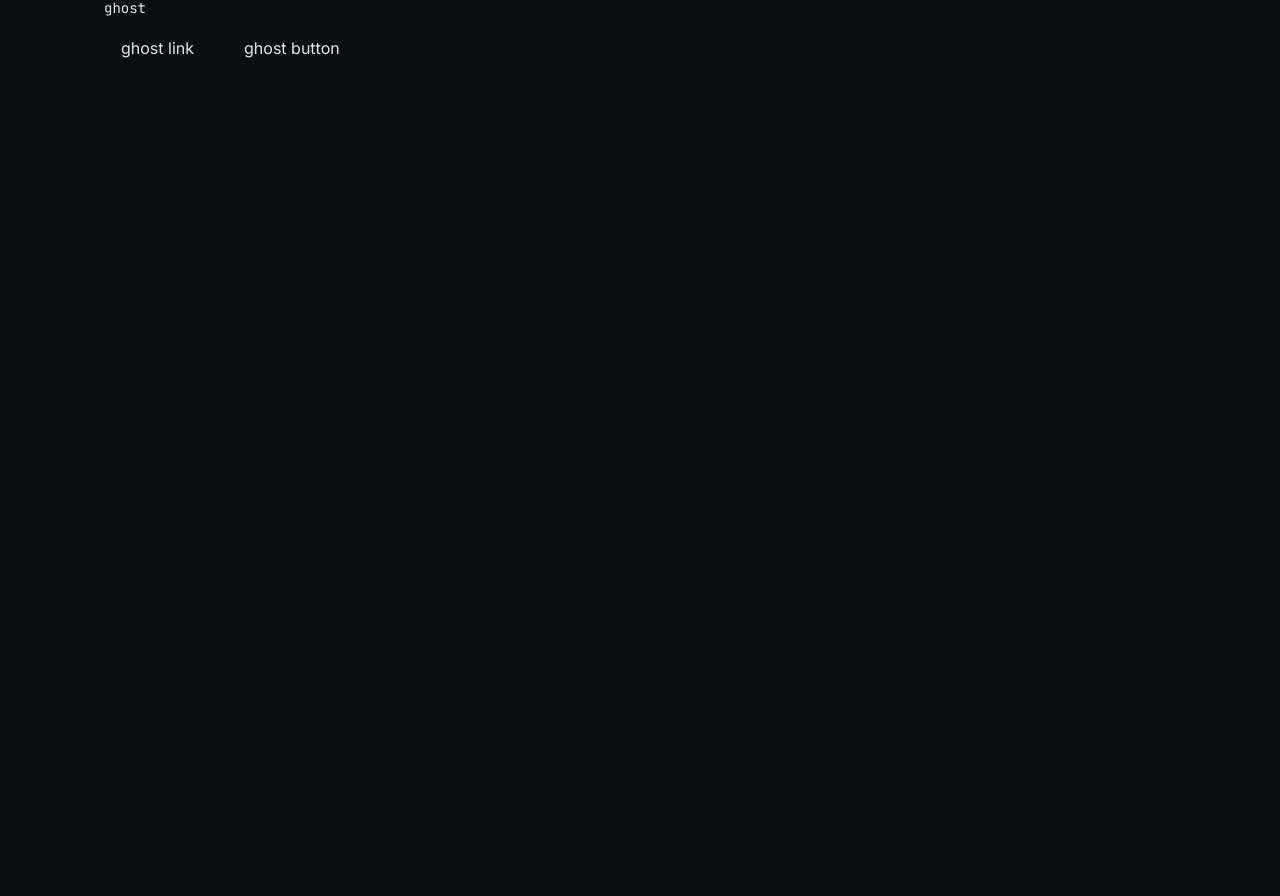
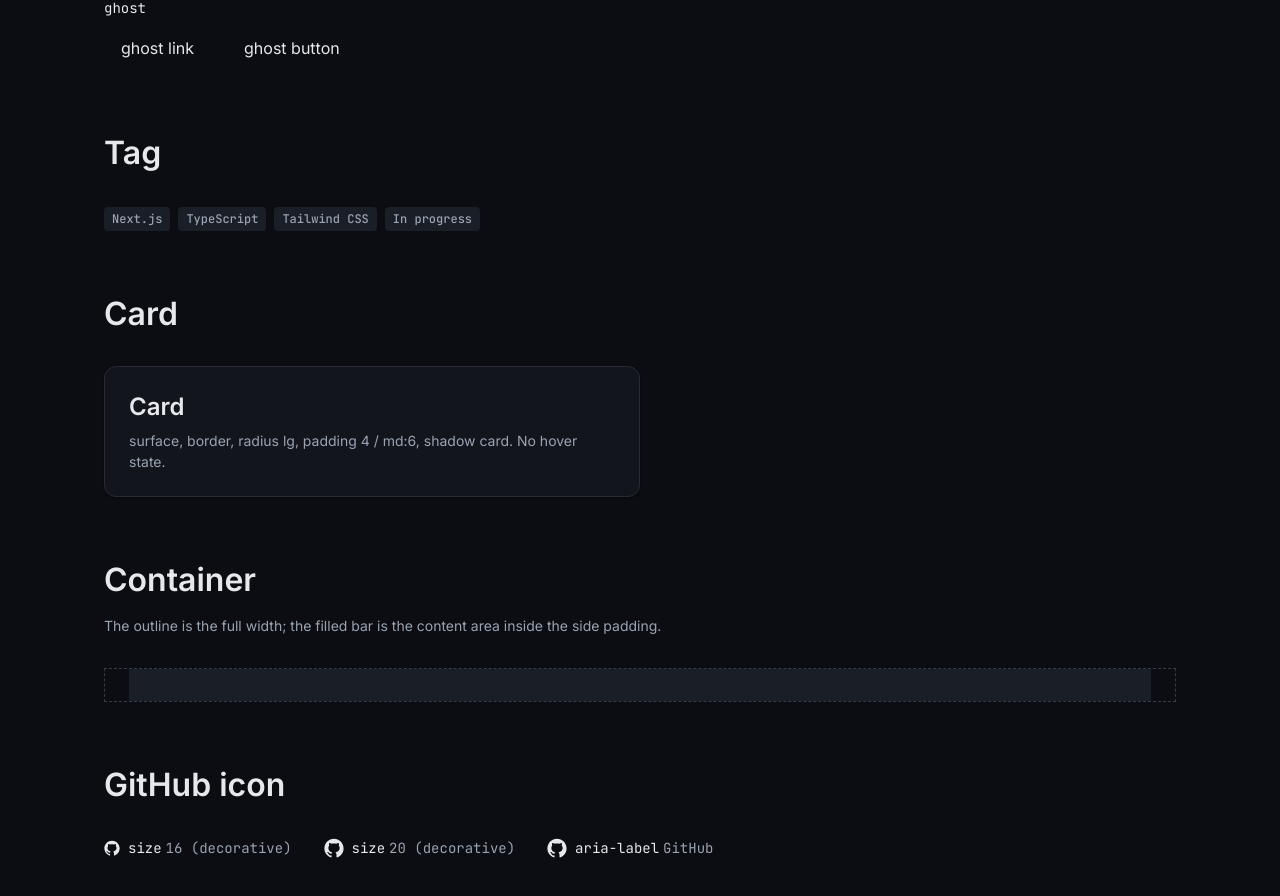
Before and after one commit to PhuwanaiMark24/PhuwanaiMark24.github.io, a Next.js app: page /styleguide in a window 1280 px wide. Shown: the part 2752-3648 px from the top of the page. Before the commit the page ends 2918 px from the top, so only its background shows below. Built offline with nearby package versions, Linux system fonts and the light colour scheme.

Commit message:
feat: add Tag, Card, Container and GitHub icon
Co-Authored-By: Claude Opus 5.5 <noreply@anthropic.com>

```diff
--- a/app/styleguide/page.tsx
+++ b/app/styleguide/page.tsx
@@ -1,5 +1,9 @@
 import type { Metadata } from "next";
 import Button, { type ButtonVariant } from "@/components/ui/Button";
+import Card from "@/components/ui/Card";
+import Container from "@/components/ui/Container";
+import GithubIcon from "@/components/ui/GithubIcon";
+import Tag from "@/components/ui/Tag";
 
 // Dev-facing page for checking Tokens and Base components by eye (DESIGN.md §11).
 // Not linked from the Navbar and hidden from search engines.
@@ -61,6 +65,9 @@ const radii = [
 ];
 
 const buttonVariants: ButtonVariant[] = ["primary", "secondary", "ghost"];
+
+// Real Stack of this site plus the In progress status (spec: Content model).
+const tagSamples = ["Next.js", "TypeScript", "Tailwind CSS", "In progress"];
 
 // Shared label for a Token: its name, then its value in muted mono.
 function TokenLabel({ name, value }: { name: string; value: string }) {
@@ -167,6 +174,62 @@ export default function StyleguidePage() {
           ))}
         </ul>
       </section>
+
+      <section className="mt-16">
+        <h2 className="text-h1">Tag</h2>
+        <ul className="mt-8 flex flex-wrap gap-2">
+          {tagSamples.map((tag) => (
+            <li key={tag}>
+              <Tag>{tag}</Tag>
+            </li>
+          ))}
+        </ul>
+      </section>
+
+      <section className="mt-16">
+        <h2 className="text-h1">Card</h2>
+        <div className="mt-8 md:w-1/2">
+          <Card>
+            <h3 className="text-h2">Card</h3>
+            <p className="mt-2 text-small text-text-muted">
+              surface, border, radius lg, padding 4 / md:6, shadow card. No
+              hover state.
+            </p>
+          </Card>
+        </div>
+      </section>
+
+      <section className="mt-16">
+        <h2 className="text-h1">Container</h2>
+        <p className="mt-4 max-w-prose text-small text-text-muted">
+          The outline is the full width; the filled bar is the content area
+          inside the side padding.
+        </p>
+        <div className="mt-8 border border-dashed border-border-strong">
+          <Container>
+            <div className="h-8 bg-surface-2" />
+          </Container>
+        </div>
+      </section>
+
+      <section className="mt-16">
+        <h2 className="text-h1">GitHub icon</h2>
+        <ul className="mt-8 flex flex-wrap items-center gap-8">
+          <li className="flex items-center gap-2">
+            <GithubIcon size={16} />
+            <TokenLabel name="size" value="16 (decorative)" />
+          </li>
+          <li className="flex items-center gap-2">
+            <GithubIcon size={20} />
+            <TokenLabel name="size" value="20 (decorative)" />
+          </li>
+          {/* Demo of the label prop. In real UI, label only icon-only links. */}
+          <li className="flex items-center gap-2">
+            <GithubIcon size={20} aria-label="GitHub" />
+            <TokenLabel name="aria-label" value="GitHub" />
+          </li>
+        </ul>
+      </section>
     </main>
   );
 }
--- /dev/null
+++ b/components/ui/Card.tsx
@@ -0,0 +1,11 @@
+import type { ReactNode } from "react";
+
+// Surface for a Project (DESIGN.md §6, §8).
+// No hover state: the card itself is not clickable, only links inside it are.
+export default function Card({ children }: { children: ReactNode }) {
+  return (
+    <div className="rounded-lg border border-border bg-surface p-4 shadow-card md:p-6">
+      {children}
+    </div>
+  );
+}
--- /dev/null
+++ b/components/ui/Container.tsx
@@ -0,0 +1,6 @@
+import type { ReactNode } from "react";
+
+// Centers content at max width container-page with side padding (DESIGN.md §4).
+export default function Container({ children }: { children: ReactNode }) {
+  return <div className="mx-auto w-full max-w-page px-4 md:px-6">{children}</div>;
+}
--- /dev/null
+++ b/components/ui/GithubIcon.tsx
@@ -0,0 +1,32 @@
+// Official GitHub mark (mark-github-24 from primer/octicons), inline SVG.
+// The only icon not from lucide-react, because lucide dropped brand icons
+// (DESIGN.md §9). Props mirror lucide: `size` in px, default 24.
+type GithubIconProps = {
+  size?: number;
+  // Pass a label only when the icon stands alone (no text next to it).
+  "aria-label"?: string;
+};
+
+export default function GithubIcon({
+  size = 24,
+  "aria-label": ariaLabel,
+}: GithubIconProps) {
+  // Decorative by default: hidden from screen readers.
+  // With a label: exposed as an image with that name.
+  const a11yProps = ariaLabel
+    ? { role: "img", "aria-label": ariaLabel }
+    : { "aria-hidden": true };
+
+  return (
+    <svg
+      xmlns="http://www.w3.org/2000/svg"
+      width={size}
+      height={size}
+      viewBox="0 0 24 24"
+      fill="currentColor"
+      {...a11yProps}
+    >
+      <path d="M10.226 17.284c-2.965-.36-5.054-2.493-5.054-5.256 0-1.123.404-2.336 1.078-3.144-.292-.741-.247-2.314.09-2.965.898-.112 2.111.36 2.83 1.01.853-.269 1.752-.404 2.853-.404 1.1 0 1.999.135 2.807.382.696-.629 1.932-1.1 2.83-.988.315.606.36 2.179.067 2.942.72.854 1.101 2 1.101 3.167 0 2.763-2.089 4.852-5.098 5.234.763.494 1.28 1.572 1.28 2.807v2.336c0 .674.561 1.056 1.235.786 4.066-1.55 7.255-5.615 7.255-10.646C23.5 6.188 18.334 1 11.978 1 5.62 1 .5 6.188.5 12.545c0 4.986 3.167 9.12 7.435 10.669.606.225 1.19-.18 1.19-.786V20.63a2.9 2.9 0 0 1-1.078.224c-1.483 0-2.359-.808-2.987-2.313-.247-.607-.517-.966-1.034-1.033-.27-.023-.359-.135-.359-.27 0-.27.45-.471.898-.471.652 0 1.213.404 1.797 1.235.45.651.921.943 1.483.943.561 0 .92-.202 1.437-.719.382-.381.674-.718.944-.943" />
+    </svg>
+  );
+}
--- /dev/null
+++ b/components/ui/Tag.tsx
@@ -0,0 +1,10 @@
+import type { ReactNode } from "react";
+
+// Small mono label for Stack, Skills and Project status (DESIGN.md §8).
+export default function Tag({ children }: { children: ReactNode }) {
+  return (
+    <span className="inline-block rounded-sm bg-surface-2 px-2 py-1 font-mono text-caption text-text-muted">
+      {children}
+    </span>
+  );
+}
```
Also changed, not shown: 1 other file (tests, documents, lock files or other folders).
